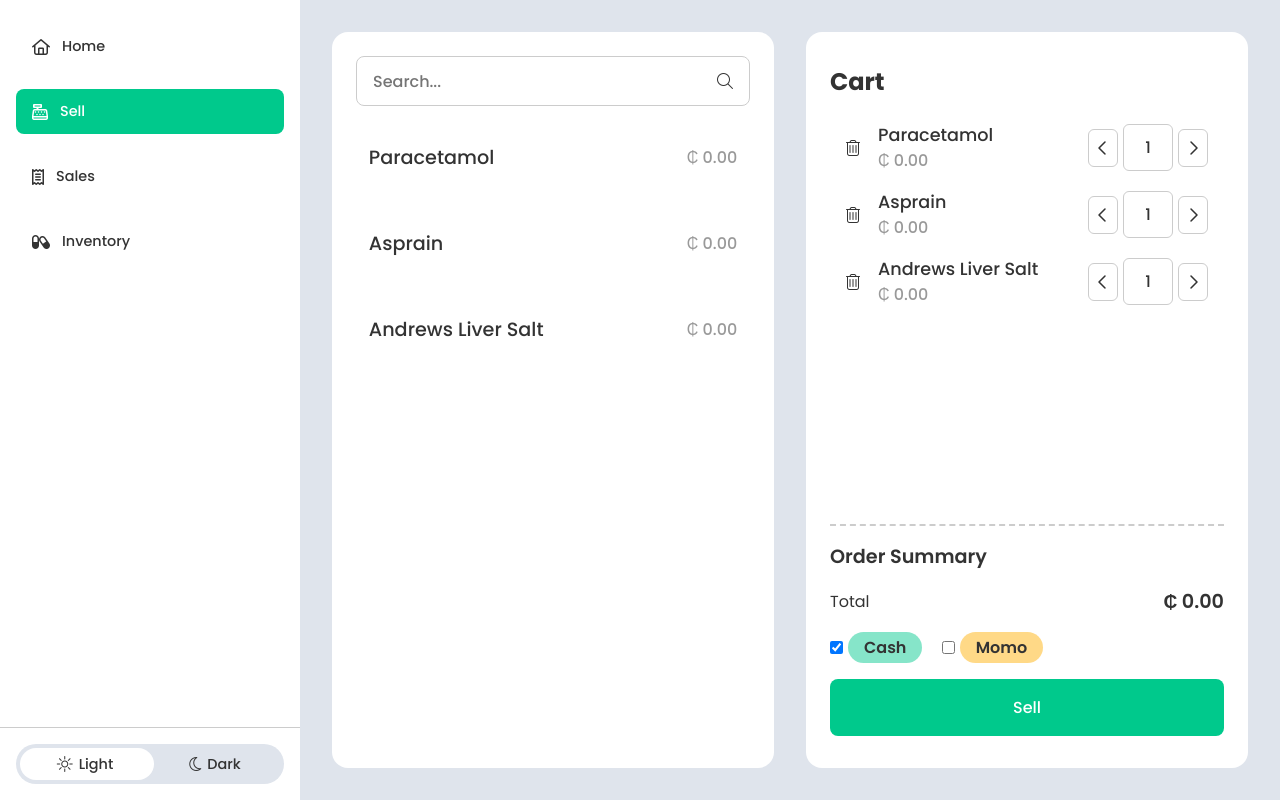
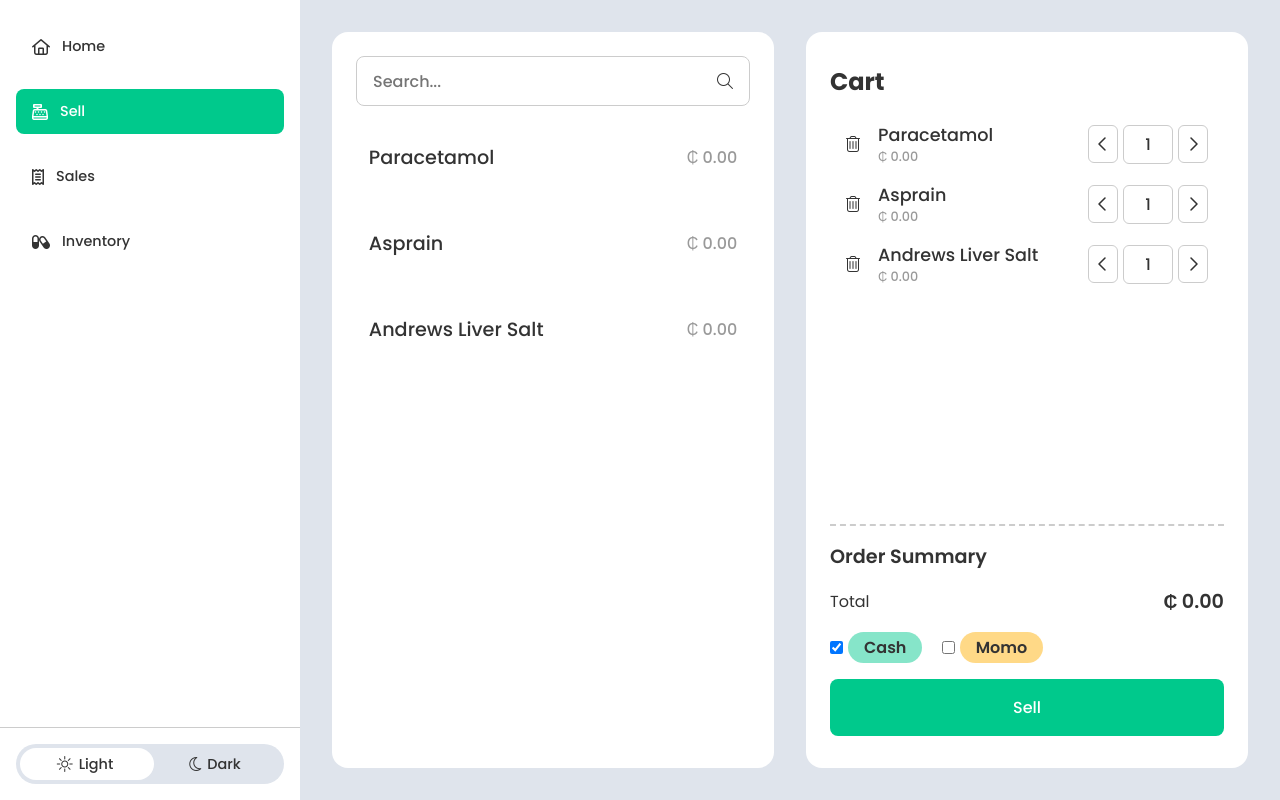
Before and after one commit to kofi-arthur/pharmapp, a React (Vite) app in the folder src/renderer/: page /sell in a window 1280 px wide. Built offline with nearby package versions, Linux system fonts and the light colour scheme.

Commit message:
minor adjustments made

```diff
--- a/src/renderer/src/styles/sell.module.css
+++ b/src/renderer/src/styles/sell.module.css
@@ -129,7 +129,7 @@
 }
 
 .rightCol .cartContent .cartItem p {
-  font-size: 1rem;
+  font-size: 0.8rem;
   font-weight: 500;
   color: var(--color-sub);
 }
@@ -144,7 +144,7 @@
 
 .rightCol .cartContent .cartItem .quantity input {
   width: 50px;
-  padding: 10px 0;
+  padding: 6px 0;
   text-align: center;
   font-size: 1rem;
   font-weight: 500;
```
